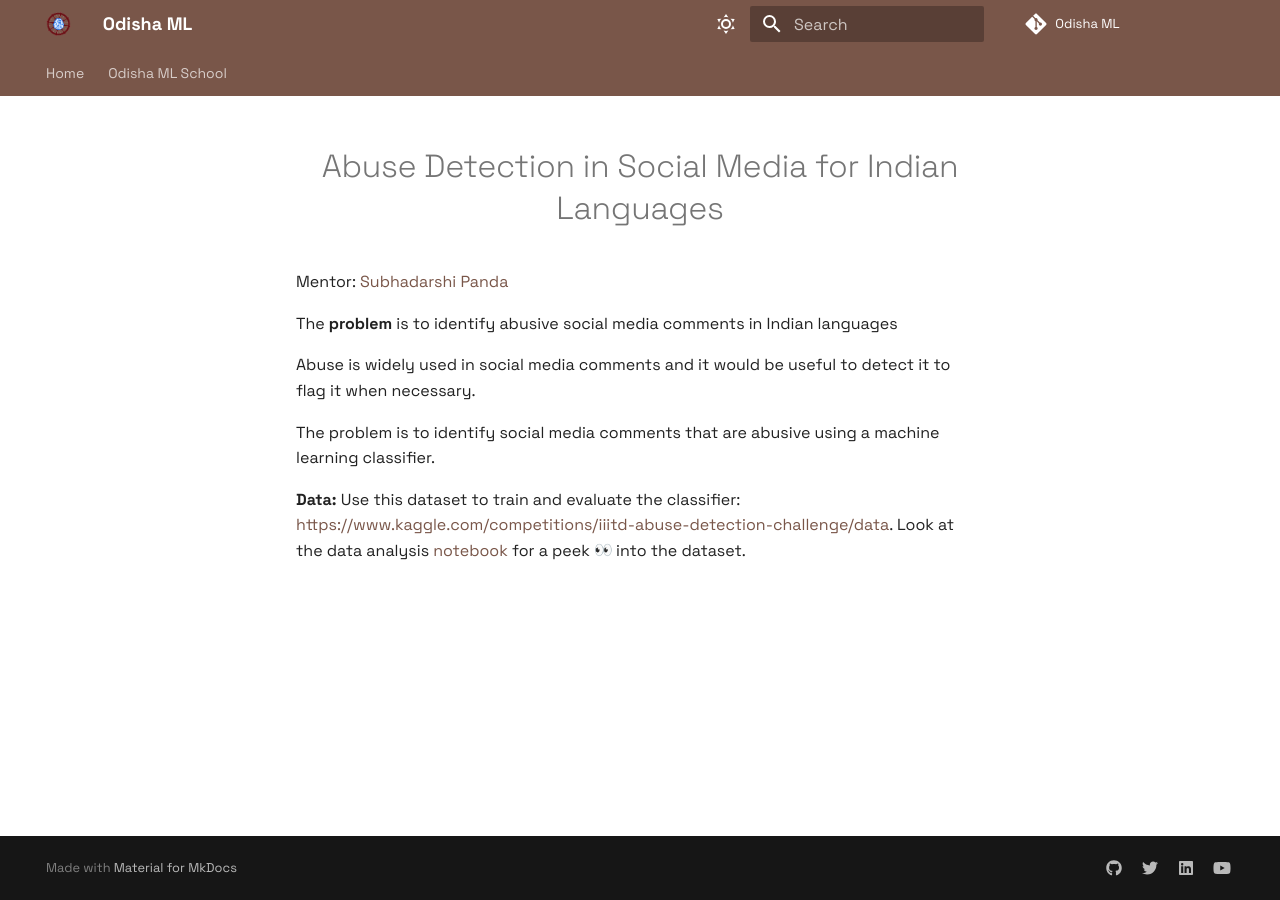
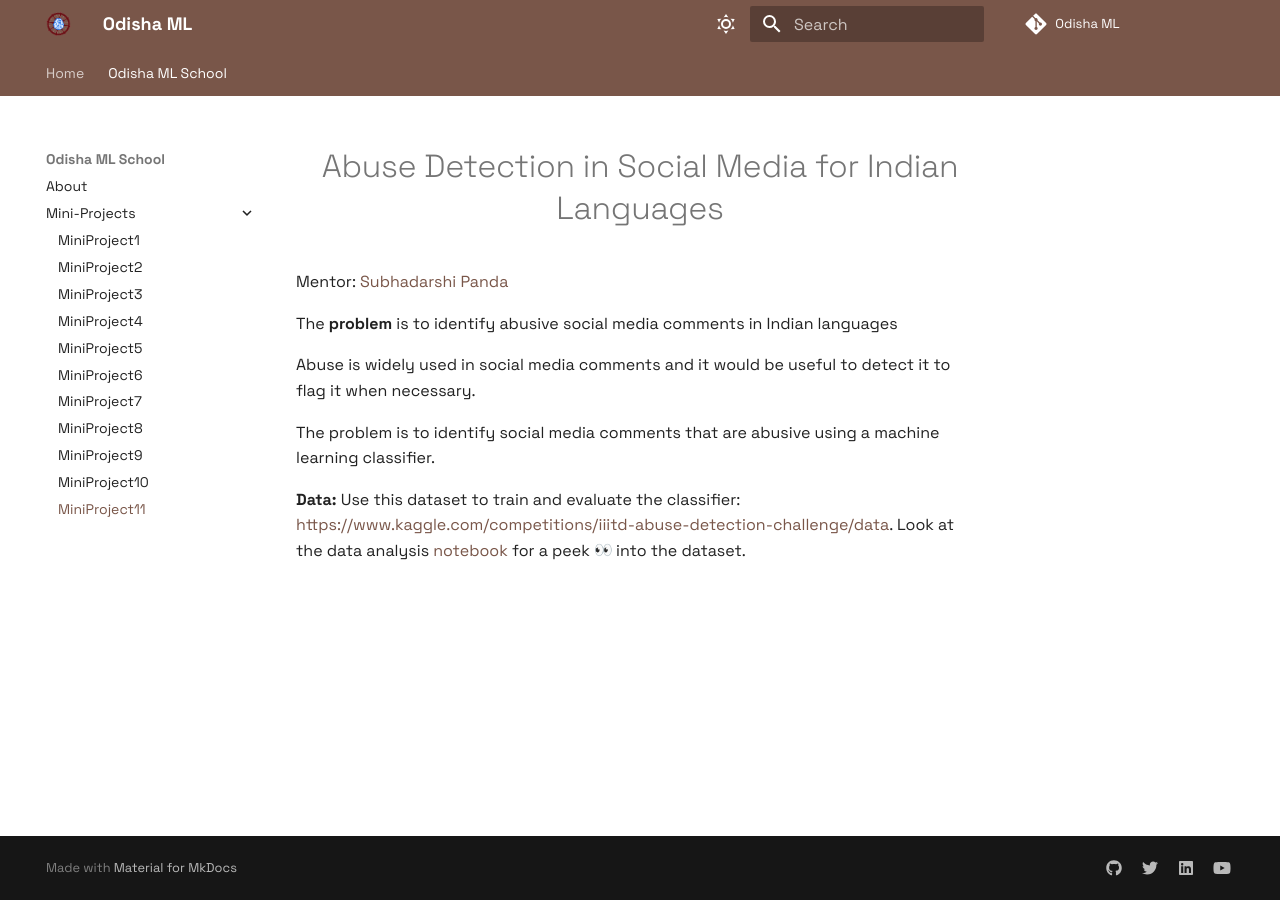
Before and after one commit to OdiaNLP/odianlp.github.io, an MkDocs documentation site: the page built from docs/mini-projects/mp11/readme.md, in a window 1280 px wide. Built offline with MkDocs 1.6.1 and Material for MkDocs 9.7.7, drawn with Linux system fonts in a browser that asks for light colours; emoji names are drawn with the system emoji font; comment, search, counter and statistics services are not loaded.

Commit message:
added mini project 11

```diff
--- a/mkdocs.yml
+++ b/mkdocs.yml
@@ -134,3 +134,4 @@ nav:
       - MiniProject8: mini-projects/mp8/readme.md
       - MiniProject9: mini-projects/mp9/readme.md
       - MiniProject10: mini-projects/mp10/readme.md
+      - MiniProject11: mini-projects/mp11/readme.md
```
